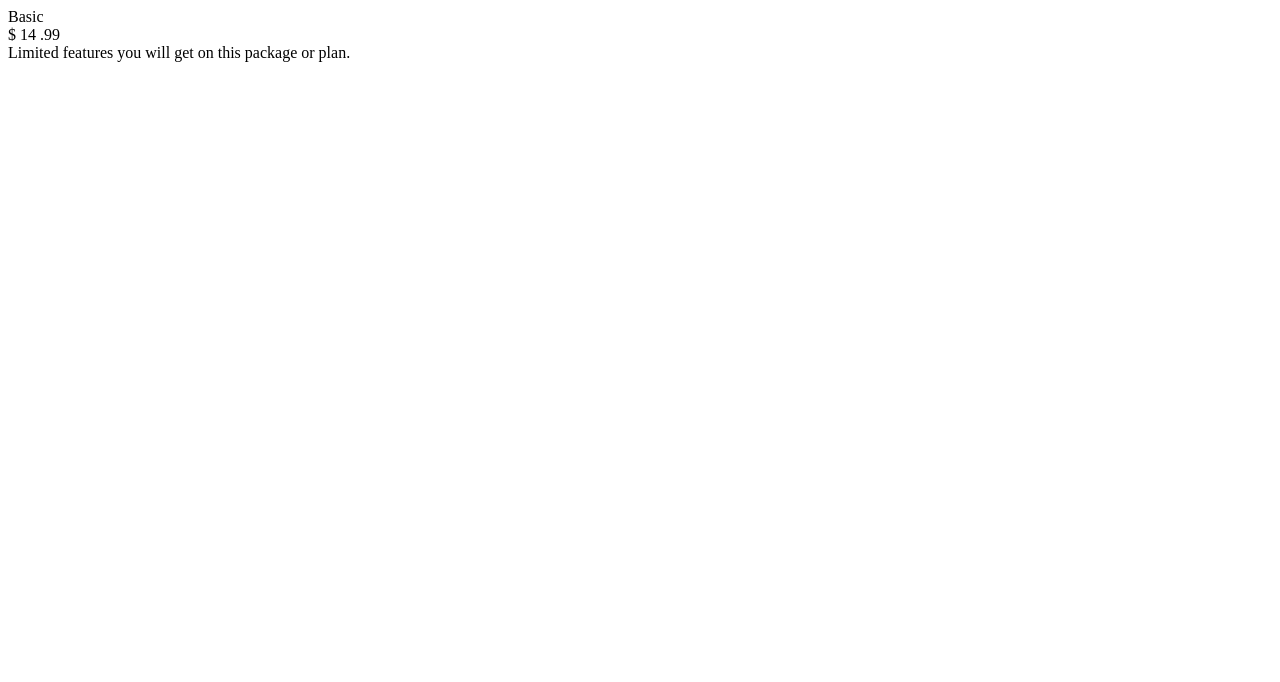
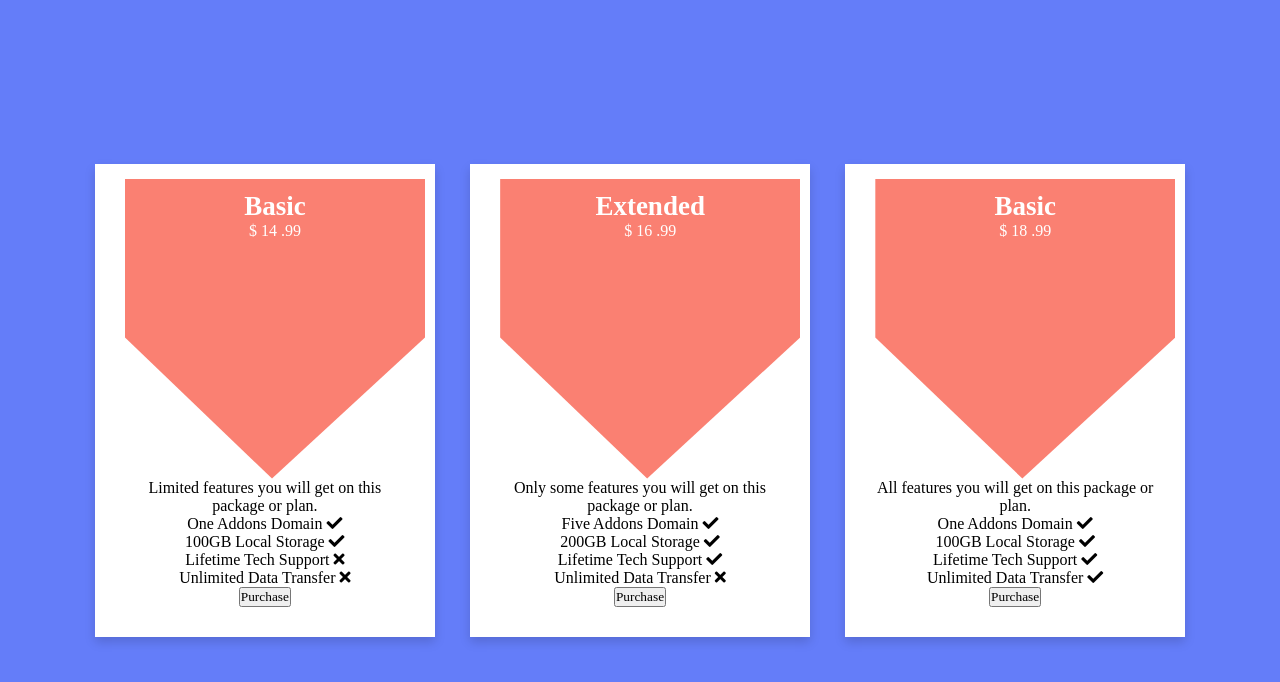
Before and after one commit to imonweb/Pricing-Table-Coding-Lab, a plain HTML site: page index.html in a window 1280 px wide. Drawn offline with Linux system fonts and the light colour scheme.

Commit message:
clip path

```diff
--- a/index.html
+++ b/index.html
@@ -10,6 +10,9 @@
 </head>
 <body>
   <div class="container">
+
+    <div class="card one">
+
       <div class="top">
         <div class="title">Basic</div>
         <div class="price-sec">
@@ -19,6 +22,94 @@
         </div>
       </div>
       <div class="info">Limited features you will get on this package or plan.</div>
+      <div class="details">
+        <div class="plan">
+          <span>One Addons Domain </span>
+          <i class="fas fa-check"></i>
         </div>
+        <div class="plan">
+          <span>100GB Local Storage</span>
+          <i class="fas fa-check"></i>
+        </div>
+        <div class="plan">
+          <span>Lifetime Tech Support</span>
+          <i class="fas fa-times"></i>
+        </div>
+        <div class="plan">
+          <span>Unlimited Data Transfer</span>
+          <i class="fas fa-times"></i>
+        </div>
+        <button>Purchase</button>
+      </div>
+
+    </div> <!-- card one -->
+
+    <div class="card two">
+
+      <div class="top">
+        <div class="title">Extended</div>
+        <div class="price-sec">
+          <span class="dollar">$</span>
+          <span class="price">16</span>
+          <span class="decimal">.99</span>
+        </div>
+      </div>
+      <div class="info">Only some features you will get on this package or plan.</div>
+      <div class="details">
+        <div class="plan">
+          <span>Five Addons Domain </span>
+          <i class="fas fa-check"></i>
+        </div>
+        <div class="plan">
+          <span>200GB Local Storage</span>
+          <i class="fas fa-check"></i>
+        </div>
+        <div class="plan">
+          <span>Lifetime Tech Support</span>
+          <i class="fas fa-check"></i>
+        </div>
+        <div class="plan">
+          <span>Unlimited Data Transfer</span>
+          <i class="fas fa-times"></i>
+        </div>
+        <button>Purchase</button>
+      </div>
+
+    </div> <!-- card two -->
+
+    <div class="card three">
+
+      <div class="top">
+        <div class="title">Basic</div>
+        <div class="price-sec">
+          <span class="dollar">$</span>
+          <span class="price">18</span>
+          <span class="decimal">.99</span>
+        </div>
+      </div>
+      <div class="info">All features you will get on this package or plan.</div>
+      <div class="details">
+        <div class="plan">
+          <span>One Addons Domain </span>
+          <i class="fas fa-check"></i>
+        </div>
+        <div class="plan">
+          <span>100GB Local Storage</span>
+          <i class="fas fa-check"></i>
+        </div>
+        <div class="plan">
+          <span>Lifetime Tech Support</span>
+          <i class="fas fa-check"></i>
+        </div>
+        <div class="plan">
+          <span>Unlimited Data Transfer</span>
+          <i class="fas fa-check"></i>
+        </div>
+        <button>Purchase</button>
+      </div>
+
+    </div> <!-- card one -->
+
+  </div <!-- container -->
 </body>
 </html>
--- a/main.css
+++ b/main.css
@@ -0,0 +1,46 @@
+* {
+  margin: 0;
+  padding: 0;
+  box-sizing: border-box;
+  font-family: Poppins;
+}
+
+body {
+  min-height: 100vh;
+  display: flex;
+  align-items: center;
+  justify-content: center;
+  background: #647df9;
+}
+
+.container {
+  max-width: 1090px;
+  width: 100%;
+  display: flex;
+  flex-wrap: wrap;
+  justify-content: space-between;
+
+}
+
+.container .card {
+  width: calc(33% - 20px);
+  background: #fff;
+  text-align: center;
+  padding: 15px 30px 30px 30px;
+  box-shadow: 0 5px 10px rgba(0,0,0,0.15);
+}
+
+.container .card .top {
+ width: 300px;
+  height: 300px;
+  background: salmon;
+  color: #fff;
+  padding: 12px 0 0 0;
+  clip-path:polygon(0 0, 100% 0, 100% 53%, 49% 100%, 0 53%);
+ /* clip-path: polygon(25% 5%, 75% 5%, 100% 50%, 75% 95%, 25% 95%, 0% 50%); */
+}
+
+.container .card .top .title {
+  font-size: 27px;
+  font-weight: 600;
+}
```
Lines whose indentation alone changed are shown as unchanged.
